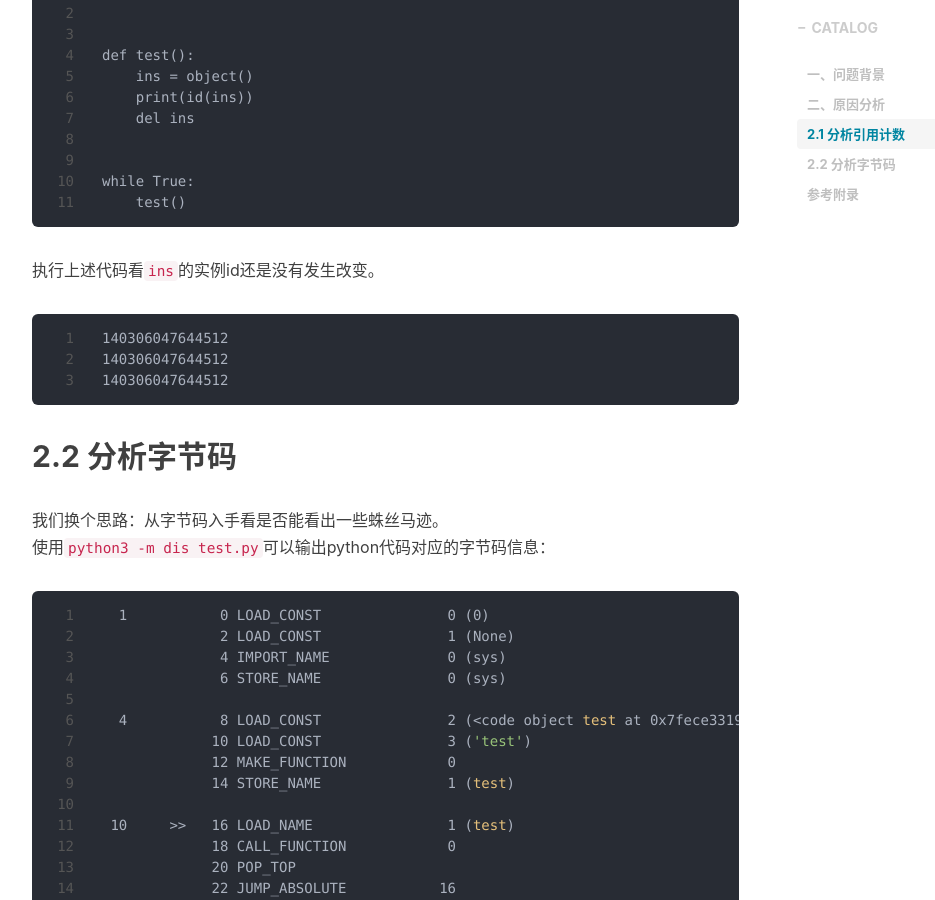
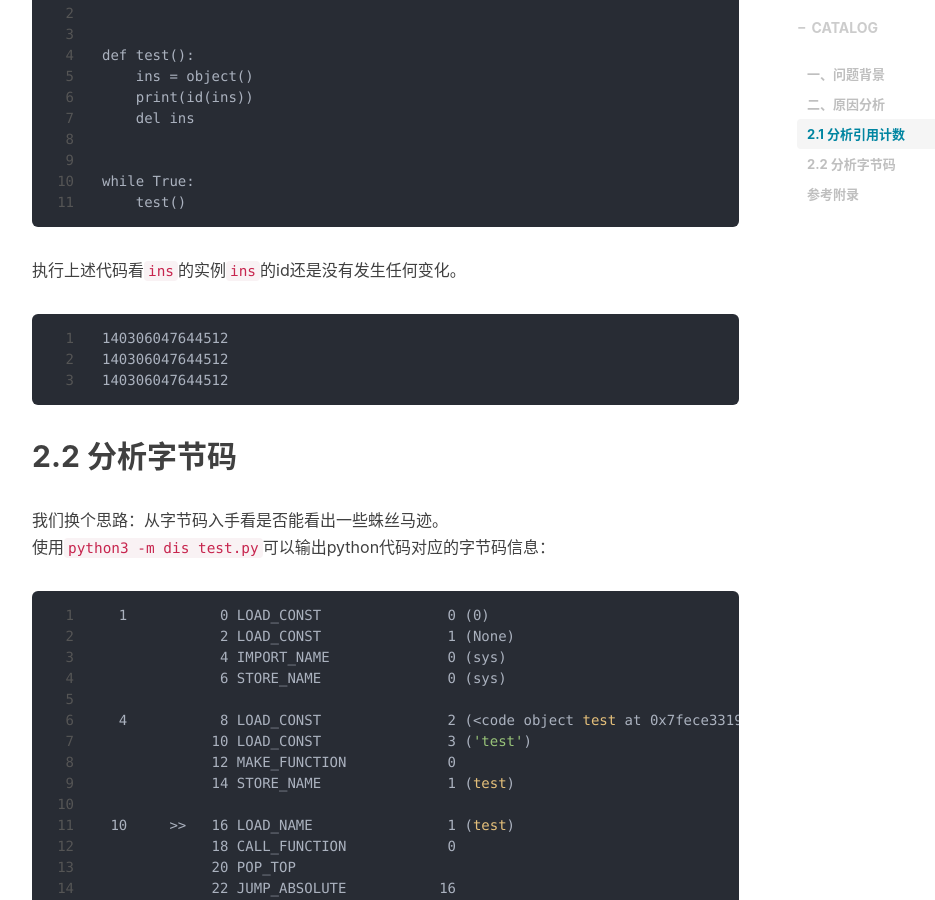
Before and after one commit to shihai1991/shihai1991.github.io, a Jekyll site: the page built from _posts/2022-06-02-python引用计数.md, in a window 1280 px wide and 900 px high, scrolled down 2179 px. Shown: the whole window, without its empty margins (233-1168 px from the left). Built offline with Jekyll 4.4.1, drawn with Linux system fonts in a browser that asks for light colours; nearby versions of some CDN libraries; comment, search, counter and statistics services are not loaded.

Commit message:
Update 2022-06-02-python引用计数.md

````diff
--- a/_posts/2022-06-02-python引用计数.md
+++ b/_posts/2022-06-02-python引用计数.md
@@ -77,7 +77,7 @@ def test():
 while True:
     test()
 ```
-执行上述代码看`ins`的实例id还是没有发生改变。
+执行上述代码看`ins`的实例`ins`的id还是没有发生任何变化。
 ```
 140306047644512
 140306047644512
````
